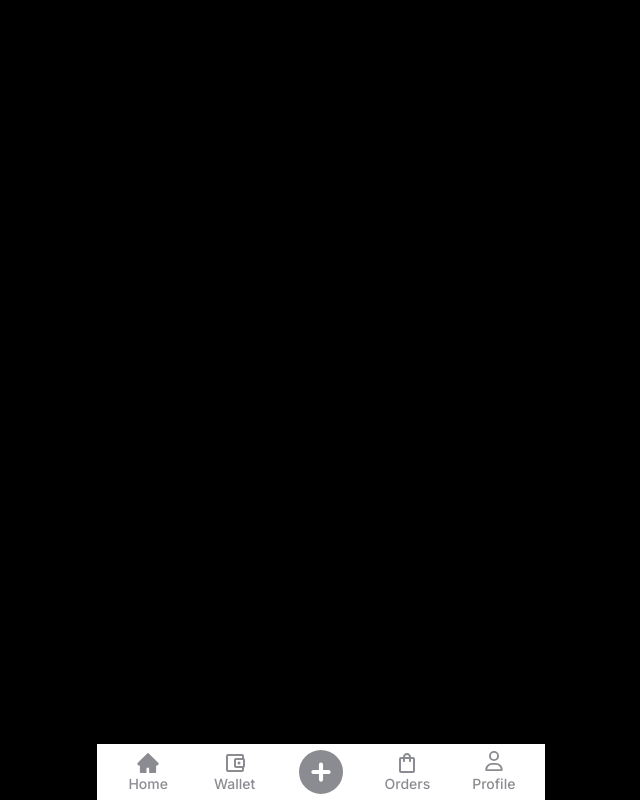
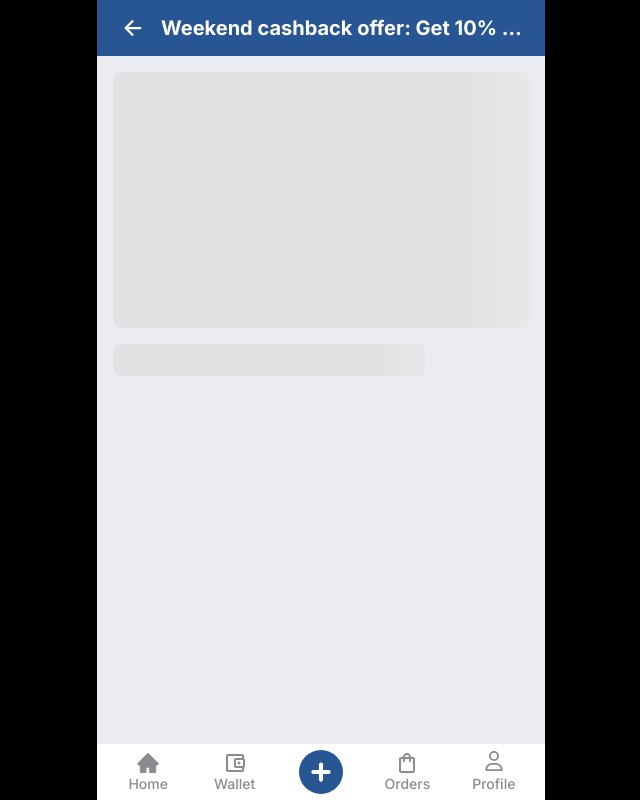
Before and after one commit to rummansheikh69/telecom, a React app in the folder frontend/: page /updates/1232 in a window 1280 px wide. Shown: the whole page, without its empty margins (319-959 px from the left). Built offline with nearby package versions, Linux system fonts and the light colour scheme; the HTML template or start-up script is replaced by a standard one.

Commit message:
update page

```diff
--- a/frontend/src/App.jsx
+++ b/frontend/src/App.jsx
@@ -2,6 +2,8 @@ import { Routes, Route } from "react-router-dom";
 import HomePage from "./pages/HomePage";
 import BottomNavigation from "./components/layout/BottomNavigation";
 import ScammersPage from "./pages/ScammersPage";
+import UpdatesPage from "./pages/UpdatesPage";
+import SingleUpdatePage from "./pages/SingleUpdatePage";
 
 function App() {
   return (
@@ -10,6 +12,8 @@ function App() {
         <Routes>
           <Route path="/" element={<HomePage />} />
           <Route path="/scammers" element={<ScammersPage />} />
+          <Route path="/updates" element={<UpdatesPage />} />
+          <Route path="/updates/:id" element={<SingleUpdatePage />} />
         </Routes>
         <BottomNavigation />
       </div>
--- a/frontend/src/components/home/CoreGrid.jsx
+++ b/frontend/src/components/home/CoreGrid.jsx
@@ -1,4 +1,5 @@
 import { FaCirclePlus } from "react-icons/fa6";
+import { Link } from "react-router-dom";
 
 function CoreGrid() {
   return (
@@ -16,6 +17,7 @@ function CoreGrid() {
       </div>
 
       {/* Today's Update */}
+      <Link to={"/updates"}>
         <div className="bg-subMain rounded-2xl p-4 shadow-lg flex items-center justify-center flex-col gap-4">
           <div className=" size-14">
             <img
@@ -26,6 +28,7 @@ function CoreGrid() {
           </div>
           <p className="text-base text-primary font-medium"> Update's</p>
         </div>
+      </Link>
 
       {/* Deals*/}
       <div className="bg-subMain rounded-2xl p-4 shadow-lg flex items-center justify-center flex-col gap-4">
--- a/frontend/src/components/layout/BottomNavigation.jsx
+++ b/frontend/src/components/layout/BottomNavigation.jsx
@@ -7,7 +7,7 @@ import { FaRegUser } from "react-icons/fa6";
 
 function BottomNavigation() {
   return (
-    <div className=" w-full h-14 bg-subMain fixed mx-auto bottom-0 left-0 right-0 max-w-md flex items-center px-4 shadow-lg">
+    <div className=" w-full h-14 bg-subMain fixed z-50 mx-auto bottom-0 left-0 right-0 max-w-md flex items-center px-4 shadow-lg">
       <div className=" grid grid-cols-5 gap-4 w-full h-full">
         <NavLink to="/" className="w-full h-full">
           {({ isActive }) => (
@@ -46,16 +46,11 @@ function BottomNavigation() {
         </NavLink>
 
         <NavLink to="/deal" className="w-full h-full">
-          {({ isActive }) => (
-            <div className="  w-full h-full flex items-center justify-center flex-col">
-              <div>
-                <FaCirclePlus
-                  size={44}
-                  className={isActive ? "text-secondary" : " text-textGry"}
-                />
-              </div>
+          <div className="  w-full h-full flex items-center justify-center flex-col">
+            <div>
+              <FaCirclePlus size={44} className="text-secondary" />
             </div>
-          )}
+          </div>
         </NavLink>
 
         <NavLink to="/orders" className="w-full h-full">
--- a/frontend/src/components/layout/PageTitle.jsx
+++ b/frontend/src/components/layout/PageTitle.jsx
@@ -9,7 +9,7 @@ function PageTitle({ link, title }) {
           <IoArrowBackOutline className=" text-2xl text-white " />
         </div>
       </Link>
-      <h1 className=" text-xl font-bold text-white">{title}</h1>
+      <h1 className=" text-xl font-bold text-white truncate">{title}</h1>
     </div>
   );
 }
--- /dev/null
+++ b/frontend/src/components/skeletons/Core.jsx
@@ -0,0 +1,29 @@
+import React from "react";
+
+function Core({ width, height = "6", className, rounded = "lg" }) {
+  return (
+    <div
+      className={`relative overflow-hidden  bg-light h-${height} ${className} rounded-${rounded}`}
+    >
+      {/* The Glare Layer */}
+      <div
+        className="absolute inset-0 bg-gradient-to-r from-transparent via-white/60 to-transparent animate-[shimmer_1.5s_infinite]"
+        style={{
+          animationName: "shimmer",
+          animationDuration: "1.5s",
+          animationIterationCount: "infinite",
+        }}
+      />
+
+      {/* Inline injection of the keyframes so the browser recognizes the animation */}
+      <style>{`
+            @keyframes shimmer {
+             0% { transform: translateX(-100%); }
+            100% { transform: translateX(100%); }
+             }
+            `}</style>
+    </div>
+  );
+}
+
+export default Core;
--- /dev/null
+++ b/frontend/src/components/skeletons/Loader.jsx
@@ -0,0 +1,11 @@
+import { TbLoader3 } from "react-icons/tb";
+
+function Loader({ size = 20 }) {
+  return (
+    <div className="flex items-center justify-center p-4">
+      <TbLoader3 className="animate-spin" style={{ fontSize: `${size}px` }} />
+    </div>
+  );
+}
+
+export default Loader;
--- /dev/null
+++ b/frontend/src/components/skeletons/newsPage/NewsSkeleton.jsx
@@ -0,0 +1,19 @@
+import React from "react";
+import Core from "../Core";
+
+function NewsSkeleton() {
+  return (
+    <div className="mt-4 grid grid-cols-12 gap-3 p-4 rounded-lg bg-subMain border border-textGry/20">
+      <div className=" col-span-8">
+        <Core className={"w-full"} />
+        <Core className={"mt-2 w-32"} />
+        <Core className={"mt-2 w-40"} />
+      </div>
+      <div className=" col-span-4">
+        <Core className={" w-full h-full"} rounded={"rounded-full"} />
+      </div>
+    </div>
+  );
+}
+
+export default NewsSkeleton;
--- /dev/null
+++ b/frontend/src/components/skeletons/newsPage/SingleNewsSkeleton.jsx
@@ -0,0 +1,17 @@
+import React from "react";
+import Core from "../Core";
+
+function SingleNewsSkeleton() {
+  return (
+    <div className=" mt-4">
+      <Core className={" w-full h-64"} />
+      <Core className={" w-3/4 mt-4 h-8 "} />
+      <Core className={" w-full  mt-10"} />
+      <Core className={" w-96  mt-4"} />
+      <Core className={" w-full  mt-4"} />
+      <Core className={" w-4/5  mt-4"} />
+    </div>
+  );
+}
+
+export default SingleNewsSkeleton;
--- a/frontend/src/pages/ScammersPage.jsx
+++ b/frontend/src/pages/ScammersPage.jsx
@@ -14,7 +14,7 @@ function ScammersPage() {
 
   // Dummy data
   const scammerDetails =
-    "This person contacted me through Facebook Marketplace and asked for advance payment. After receiving the payment, he stopped responding and blocked all communication channels. Multiple people have reported similar incidents involving the same phone number and account.";
+    "জীবের মধ্যে সবচেয়ে সম্পূর্ণতা মানুষের। কিন্তু সবচেয়ে অসম্পূর্ণ হয়ে সে জন্মগ্রহণ করে। বাঘ ভালুক তার জীবনযাত্রার পনেরো- আনা মূলধন নিয়ে আসে প্রকৃতির মালখানা থেকে। জীবরঙ্গভূমিতে মানুষ এসে দেখা দেয়";
 
   const MAX_CHARS = 35;
   const shouldTruncate = scammerDetails.length > MAX_CHARS;
@@ -94,7 +94,7 @@ function ScammersPage() {
 
                 {/* Detail of Scammer */}
                 <div className="p-2 bg-main rounded-lg border-l-4 border-textGry mt-2">
-                  <p className="text-sm italic text-textPrimary">
+                  <p className="text-sm italic text-textPrimary ">
                     <q>
                       {expanded || !shouldTruncate
                         ? scammerDetails
--- /dev/null
+++ b/frontend/src/pages/SingleUpdatePage.jsx
@@ -0,0 +1,20 @@
+import React from "react";
+import PageTitle from "../components/layout/PageTitle";
+import SingleNewsSkeleton from "../components/skeletons/newsPage/SingleNewsSkeleton";
+
+function SingleUpdatePage() {
+  return (
+    <div className=" bg-main h-screen max-h-screen overflow-y-scroll">
+      <PageTitle
+        link={"/updates"}
+        title={"Weekend cashback offer: Get 10% cashback"}
+      />
+
+      <div className=" pb-16 px-4">
+        <SingleNewsSkeleton />
+      </div>
+    </div>
+  );
+}
+
+export default SingleUpdatePage;
--- /dev/null
+++ b/frontend/src/pages/UpdatesPage.jsx
@@ -0,0 +1,67 @@
+import { GoDotFill } from "react-icons/go";
+import PageTitle from "../components/layout/PageTitle";
+import { Link } from "react-router-dom";
+import Loader from "../components/skeletons/Loader";
+import NewsSkeleton from "../components/skeletons/newsPage/NewsSkeleton";
+
+function UpdatesPage() {
+  const text =
+    "Don't miss out on this limited-time offer to save more on your purchases!";
+  const truncatedText = text.length > 50 ? `${text.substring(0, 50)}...` : text;
+
+  return (
+    <div className=" bg-main h-screen max-h-screen overflow-y-scroll">
+      <PageTitle link={"/"} title={"Today's Updates"} />
+
+      <div className=" pb-16 px-4">
+        <Link to={`/updates/1232`}>
+          <div className="mt-4 grid grid-cols-12 gap-3 p-4 rounded-lg bg-subMain border border-textGry/20">
+            <div className=" col-span-8">
+              <div className=" flex items-center gap-1">
+                <div>
+                  <GoDotFill className=" size-3 text-textGry" />
+                </div>
+                <h2 className=" text-xs font- text-textPrimary">2h ago</h2>
+              </div>
+
+              <div className=" mt-1">
+                <h1 className=" text-lg leading-6 font-medium text-secondary">
+                  Weekend cashback offer: Get 10% cashback
+                </h1>
+              </div>
+
+              <div className=" mt-1">
+                <h1
+                  className="text-base leading-5 text-textPrimary"
+                  title={text}
+                >
+                  {truncatedText}
+                </h1>
+              </div>
+            </div>
+            <div className=" col-span-4">
+              <div className=" bg-light rounded-lg size-full overflow-hidden">
+                <img
+                  src="https://www.mamp.one/wp-content/uploads/2024/09/image-resources2.jpg"
+                  className=" w-full h-full object-cover"
+                  alt=""
+                />
+              </div>
+            </div>
+          </div>
+        </Link>
+
+        <NewsSkeleton />
+
+        <div className=" cursor-pointer mx-auto w-28 h-9 flex items-center justify-center bg-light rounded-lg mt-4">
+          <h2 className=" text-center text-sm font-medium text-secondary ">
+            Load more
+          </h2>
+          {/* <Loader /> */}
+        </div>
+      </div>
+    </div>
+  );
+}
+
+export default UpdatesPage;
--- a/frontend/tailwind.config.js
+++ b/frontend/tailwind.config.js
@@ -9,7 +9,16 @@ export default {
         secondary: "#285694",
         textPrimary: "#151515",
         textGry: "#8B8C91",
-        light: "#E8E8EA",
+        light: "#E2E2E5",
+      },
+      keyframes: {
+        shimmer: {
+          "0%": { transform: "translateX(-100%)" },
+          "100%": { transform: "translateX(100%)" },
+        },
+      },
+      animation: {
+        shimmer: "shimmer 1.5s infinite",
       },
     },
   },
```
Lines whose indentation alone changed are shown as unchanged.
